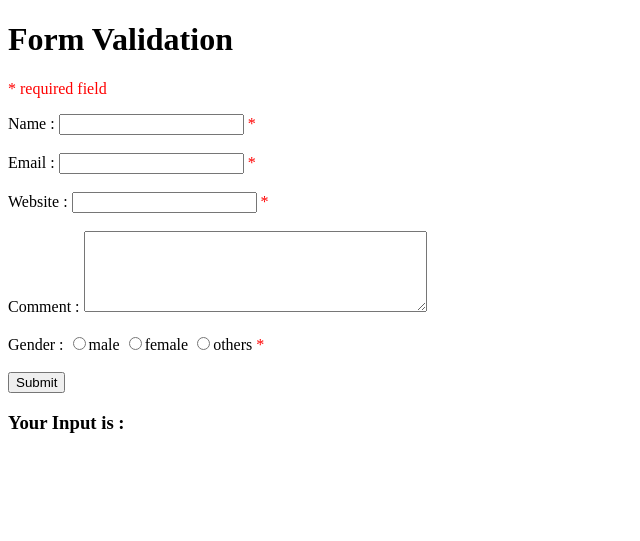
After one commit to alam2025/Learn-PHP, a PHP site: the page made by required in form.php in a window 1280 px wide. The commit adds this page. Shown: the top 541 px of the page, without its empty margins (0-640 px from the left). Run offline with PHP 8.4, Linux system fonts and the light colour scheme.

Commit message:
Form upload

```diff
--- /dev/null
+++ b/required in form.php
@@ -0,0 +1,120 @@
+<!DOCTYPE html>
+<html lang="en">
+
+<head>
+    <meta charset="UTF-8">
+    <meta http-equiv="X-UA-Compatible" content="IE=edge">
+    <meta name="viewport" content="width=device-width, initial-scale=1.0">
+    <title>Form Validation</title>
+    <style>
+        .error {
+            color: #ff0000;
+        }
+    </style>
+</head>
+
+<body>
+    <h1>Form Validation</h1>
+    <?php
+    $name = $email = $website = $comment = $gender = "";
+    $nameErr = $emailErr = $websiteErr = $commentErr = $genderErr = "";
+
+    if ($_SERVER['REQUEST_METHOD'] == "POST") {
+        //name section
+        if (empty($_POST["name"])) {
+            $nameErr = "Name is Required";
+        } else {
+            $name = input_test($_POST['name']);
+            //check validate name
+            if (!preg_match("/^[a-zA-Z-' ]*$/", $name)) {
+                $nameErr = "Only letters and white space allowed";
+            }
+        }
+
+        //Email section
+        if (empty($_POST["email"])) {
+            $emailErr = "Email is Required";
+        } else {
+            $email = input_test($_POST['email']);
+            //check validate email
+            if (!filter_var($email, FILTER_VALIDATE_EMAIL)) {
+                $emailErr = "Invalid email format";
+            }
+        }
+
+        //website section
+        if (empty($_POST["website"])) {
+            $websiteErr = "Website url is Required";
+        } else {
+            $website = input_test($_POST['website']);
+            // check if URL address syntax is valid
+            if (!preg_match("/\b(?:(?:https?|ftp):\/\/|www\.)[-a-z0-9+&@#\/%?=~_|!:,.;]*[-a-z0-9+&@#\/%=~_|]/i", $website)) {
+                $websiteErr = "Invalid URL";
+            }
+        }
+        //comment section
+        if (empty($_POST["comment"])) {
+            $commentErr = "Comment is Required";
+        } else {
+            $comment = input_test($_POST['comment']);
+        }
+
+        //gender section
+        if (empty($_POST["gender"])) {
+            $genderErr = "Gender is Required";
+        } else {
+            $gender = input_test($_POST['gender']);
+        }
+    }
+
+    //function
+    function input_test($data)
+    {
+        $data = trim($data);
+        $data = stripslashes($data);
+        $data = htmlspecialchars($data);
+        return $data;
+    }
+
+    ?>
+
+    <p><span class="error">* required field</span></p>
+
+    <form method="POST" action="<?php echo htmlspecialchars($_SERVER['PHP_SELF']); ?>">
+        Name : <input type="text" name="name" id="" value="<?php echo $name; ?>">
+        <span class="error"><?php echo $nameErr; ?>*</span>
+        <br><br>
+        Email : <input type="email" name="email" id="" value="<?php echo $email; ?>">
+        <span class="error"><?php echo $emailErr; ?>*</span>
+        <br><br>
+        Website : <input type="text" name="website" id="" value="<?php echo $website; ?>">
+        <span class="error"><?php echo $websiteErr; ?>*</span>
+
+        <br><br>
+        Comment : <textarea name="comment" id="" cols="40" rows="5" value="<?php echo $comment; ?>"></textarea><br><br>
+        Gender :
+        <input type="radio" name="gender" value="male" id="" <?php if (isset($gender) && $gender=="emale") echo "checked";?>>male
+        <input type="radio" name="gender" value="female" id="" <?php if (isset($gender) && $gender=="female") echo "checked";?>>female
+        <input type="radio" name="gender" value="others" id="" <?php if (isset($gender) && $gender=="others") echo "checked";?>>others
+        <span class="error"><?php echo $genderErr; ?>*</span>
+        <br><br>
+
+        <input type="submit" value="Submit" name="submit">
+
+    </form>
+
+    <h3>Your Input is : </h3>
+
+    <?php
+    echo $name . "<br>";
+    echo $email . "<br>";
+    echo $website . "<br>";
+    echo $comment . "<br>";
+    echo $gender . "<br>";
+
+    ?>
+
+
+</body>
+
+</html>
```
Also changed, not shown: validation.php (+6 -1 lines).
